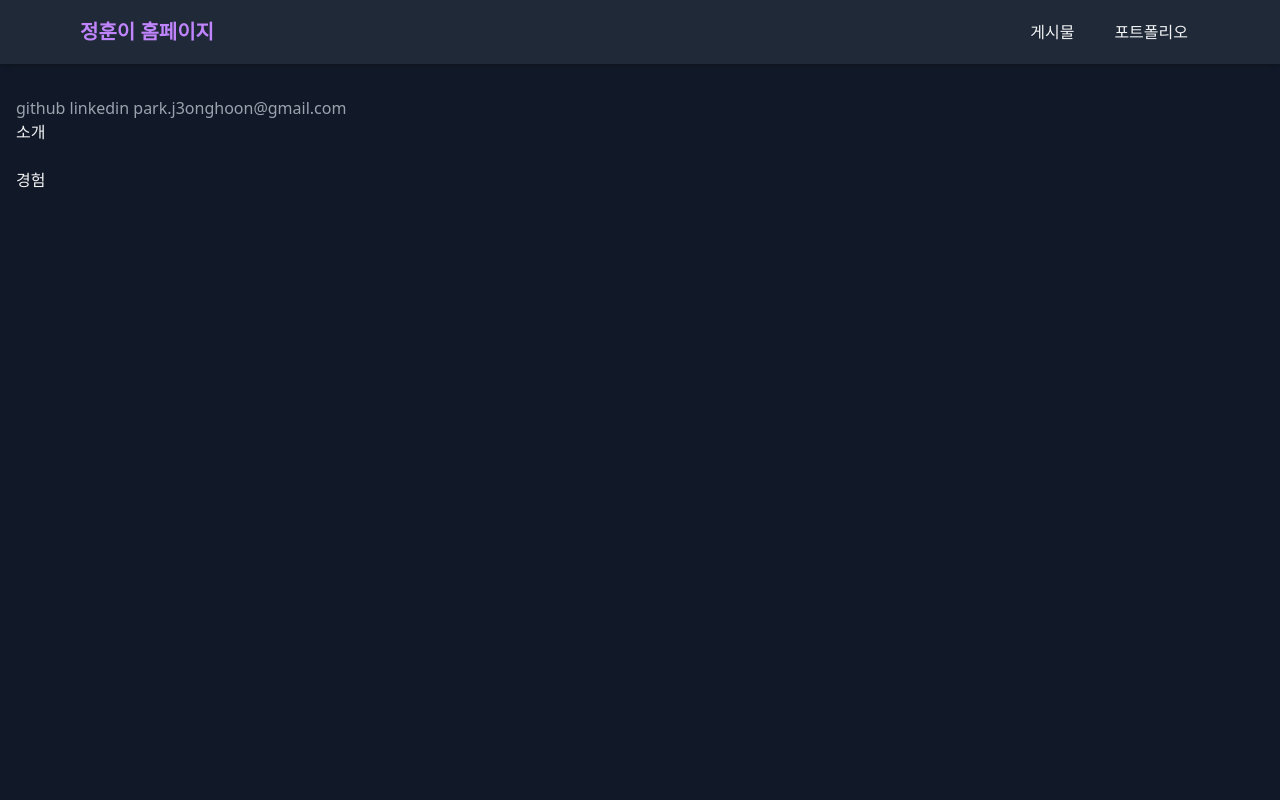
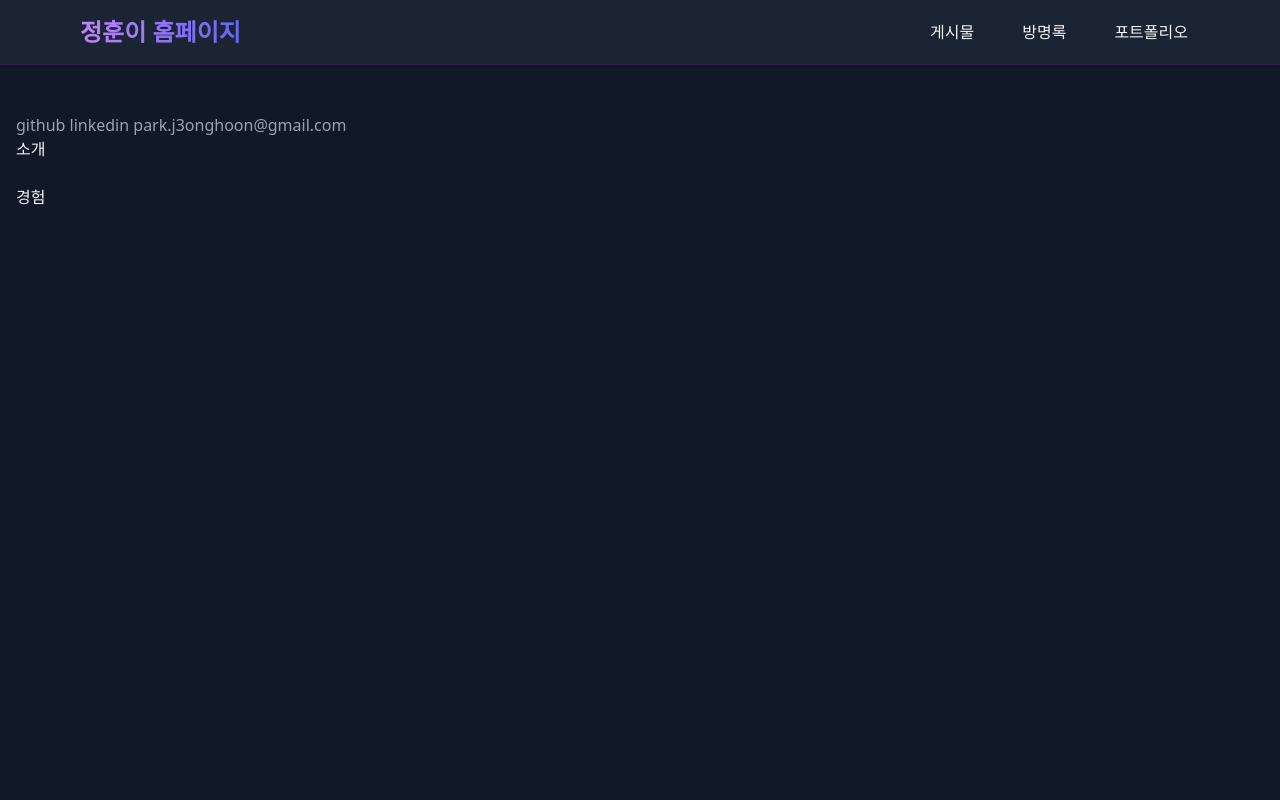
Before and after one commit to j3onghoon/j3onghoon-blog, a Django app: page / in a window 1280 px wide. Run offline with Django 5.2, Linux system fonts and the light colour scheme; some libraries are stand-ins or nearby versions.

Commit message:
base.html 추출

```diff
--- /dev/null
+++ b/j3onghoon/templates/base.html
@@ -0,0 +1,48 @@
+{% load static tailwind_tags %}
+<!DOCTYPE html>
+<html lang="en" class="dark">
+<head>
+  <meta charset="UTF-8">
+  <script src="https://unpkg.com/htmx.org@2.0.4" integrity="sha384-HGfztofotfshcF7+8n44JQL2oJmowVChPTg48S+jvZoztPfvwD79OC/LTtG6dMp+" crossorigin="anonymous"></script>
+  <script defer src="https://cdn.jsdelivr.net/npm/alpinejs@3.x.x/dist/cdn.min.js"></script>
+  <title>{% block title %}{% endblock %}</title>
+  {% tailwind_css %}
+</head>
+<body class="min-h-screen bg-gray-900 text-gray-100 flex flex-col">
+  <nav class="bg-gray-800/80 backdrop-blur-sm sticky top-0 z-50 border-b border-purple-900/30 shadow-md">
+    <div class="max-w-6xl mx-auto px-4">
+      <div class="flex justify-between items-center h-16">
+        <div class="flex items-center">
+          <a href="{% url 'home' %}" class="flex-shrink-0 flex items-center">
+            <span class="text-2xl font-bold bg-gradient-to-r from-purple-400 to-indigo-500 bg-clip-text text-transparent">정훈이 홈페이지</span>
+          </a>
+        </div>
+      <div class="md:hidden">
+        <button x-data="{open: false}" @click="open = !open" class="text-gray-300 hover:text-white focus:outline-none">
+          <span x-show="!open"><i class="fas fa-bars text-xl"></i></span>
+          <span x-show="open"><i class="fas fa-times text-xl"></i></span>
+        </button>
+      </div>
+        <div class="hidden md:flex md:items-center md:space-x-6 space-x-6">
+          <a href="{% url 'post_list' %}" class="px-3 py-2 text-gray-100 hover:text-purple-400 transition-colors duration-300 {% if 'posts' in request.path %}text-purple-400 font-medium{% endif %}">게시물</a>
+          <a href="{% url 'guestbook' %}" class="px-3 py-2 text-gray-100 hover:text-purple-400 transition-colors duration-300 {% if 'posts' in request.path %}text-purple-400 font-medium{% endif %}">방명록</a>
+          <a href="{% url 'portfolio_list' %}" class="px-3 py-2 text-gray-100 hover:text-purple-400 transition-colors duration-300 {% if 'portfolio' in request.path %}text-purple-400 font-medium{% endif %}">포트폴리오</a>
+        </div>
+      </div>
+    </div>
+  </nav>
+  <div x-data="{open: false}" x-show="open" @click.away="open = false" class="md:hidden bg-gray-800 shadow-xl absolute w-full z-40">
+    <div class="px-2 pt-2 sapce-y-1">
+      <a href="{% url 'home' %}" class="block px-3 py-2 rounded-md hover:bg-gray-700 text-gray-100 hover:text-purple-400 {% if request.path == '/' %}bg-gray-700 text-purple-400{% endif %}">홈</a>
+      <a href="{% url 'post_list' %}" class="block px-3 py-2 rounded-md hover:bg-gray-700 text-gray-100 hover:text-purple-400 {% if request.path == '/' %}bg-gray-700 text-purple-400{% endif %}">게시물</a>
+      <a href="{% url 'post_list' %}" class="block px-3 py-2 rounded-md hover:bg-gray-700 text-gray-100 hover:text-purple-400 {% if request.path == '/' %}bg-gray-700 text-purple-400{% endif %}">방명록</a>
+      <a href="{% url 'portfolio_list' %}" class="block px-3 py-2 rounded-md hover:bg-gray-700 text-gray-100 hover:text-purple-400 {% if request.path == '/' %}bg-gray-700 text-purple-400{% endif %}">포트폴리오</a>
+    </div>
+  </div>
+
+  <main class="flex-grow max-x-6xl w-full mx-auto px-4 py-12">
+    {% block content %}
+    {% endblock %}
+  </main>
+</body>
+</html>
--- a/j3onghoon/templates/home.html
+++ b/j3onghoon/templates/home.html
@@ -1,29 +1,7 @@
-{% load static tailwind_tags %}
-<!DOCTYPE html>
-<html lang="en" class="dark">
-<head>
-  <meta charset="UTF-8">
-  <script src="https://unpkg.com/htmx.org@2.0.4" integrity="sha384-HGfztofotfshcF7+8n44JQL2oJmowVChPTg48S+jvZoztPfvwD79OC/LTtG6dMp+" crossorigin="anonymous"></script>
-  <title>{% block title %}정훈이 홈페이지{% endblock %}</title>
-  {% tailwind_css %}
-</head>
-<body class="min-h-screen bg-gray-900 text-gray-100">
-  <nav class="bg-gray-800 shadow-md">
-    <div class="max-w-6xl mx-auto px-4">
-      <div class="flex justify-between items-center h-16">
-        <div class="flex">
-          <a href="{% url 'home' %}" class="flex-shrink-0 flex items-center">
-            <span class="text-xl font-bold text-purple-400">정훈이 홈페이지</span>
-          </a>
-        </div>
-        <div class="flex space-x-4">
-          <a href="{% url 'post_list' %}" class="px-3 py-2 text-gray-100 hover:text-purple-400 transition-colors {% if 'posts' in request.path %}text-purple-400{% endif %}">게시물</a>
-          <a href="{% url 'portfolio_list' %}" class="px-3 py-2 text-gray-100 hover:text-purple-400 transition-colors {% if 'portfolio' in request.path %}text-purple-400{% endif %}">포트폴리오</a>
-        </div>
-      </div>
-    </div>
-  </nav>
-  <main class="flex-grow max-x-6xl w-full mx-auto px-4 py-8">
+{% extends "base.html" %}
+
+{% block title %}정훈이 홈페이지{% endblock %}
+
 {% block content %}
   <div>
     <a href="https://github.com/j3onghoon" class="text-gray-400 hover:text-purple-400">github</a>
@@ -37,6 +15,3 @@
     <br>
   </div>
 {% endblock %}
-  </main>
-</body>
-</html>
```
Lines whose indentation alone changed are shown as unchanged.
